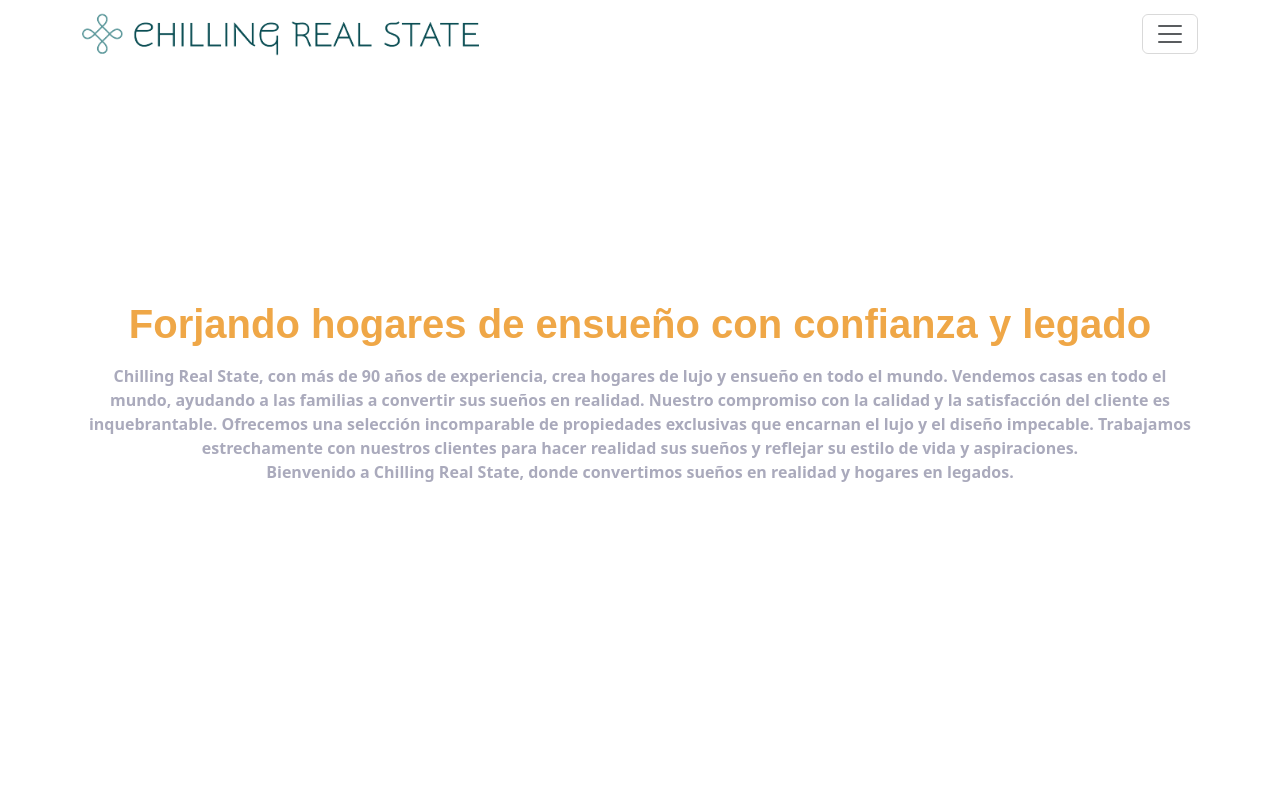
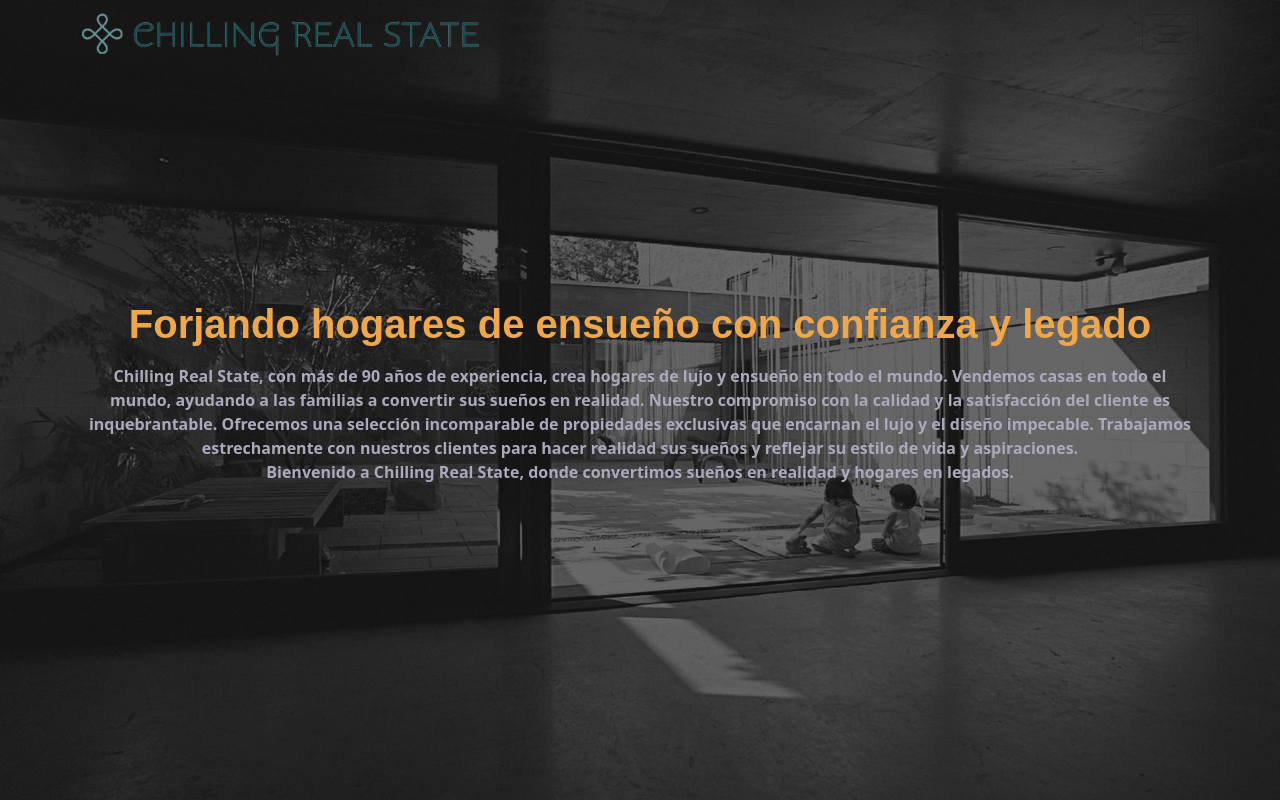
Before and after one commit to Q-ko/Api-pin-front, a React (Create React App) app: page /nosotros in a window 1280 px wide. Built offline with nearby package versions, Linux system fonts and the light colour scheme.

Commit message:
imagen nosotros

```diff
--- a/src/App.scss
+++ b/src/App.scss
@@ -85,6 +85,12 @@ main{
     right: 25%;
     width: 75%;
     opacity: 0.8;
+  }
+  .img-nos{
+    background-image: url(./components/media/nosotros.jpg);
+    background-repeat: repeat;
+    background-position: center;
+    background-size: cover;
   }
 .home{
   .img-slide-home{
@@ -225,12 +231,9 @@ main{
   }
 }
 
-  .img-nos{
-    background-image: url(components/media/nosotros.jpg);
-    background-repeat: repeat;
-    background-position: center;
-    background-size: cover;
-  }
+
+
+
 }
 
 
```
